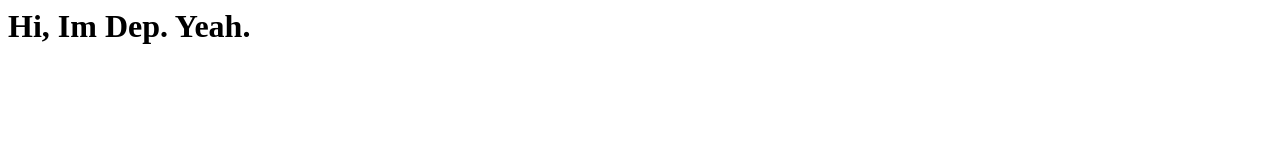
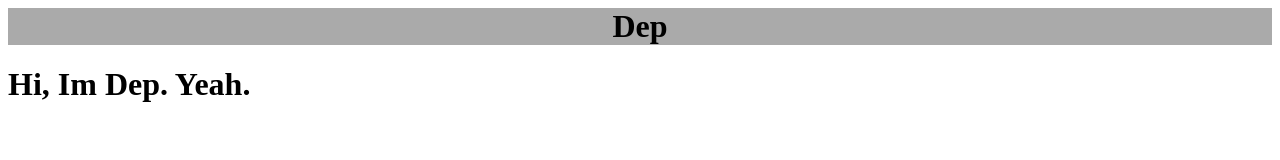
Before and after one commit to Depreca1ed/depreca1ed.github.io, a plain HTML site: page index.html in a window 1280 px wide. Drawn offline with Linux system fonts and the light colour scheme.

Commit message:
What the fuck am i doing with my life

```diff
--- a/index.html
+++ b/index.html
@@ -1,8 +1,14 @@
 <html>
 	<head>
+  <meta charset="UTF-8">
+  <meta name="viewport" content="width=device-width, initial-scale=1">
 		<title>Say Gex</title>
+	<link rel="stylesheet" href="style.css">
 	</head>
 	<body>
+	  <div class="NameBox">
+	    <h1><center>Dep</center></h1>
+	  </div>
 		<h1>Hi, Im Dep. Yeah.</h1>
 	</body>
 </html>
--- /dev/null
+++ b/style.css
@@ -0,0 +1,5 @@
+.NameBox{
+  text-shadow: 1px;
+  margin: auto;
+  background-color: #AAAAAA;
+}
```
